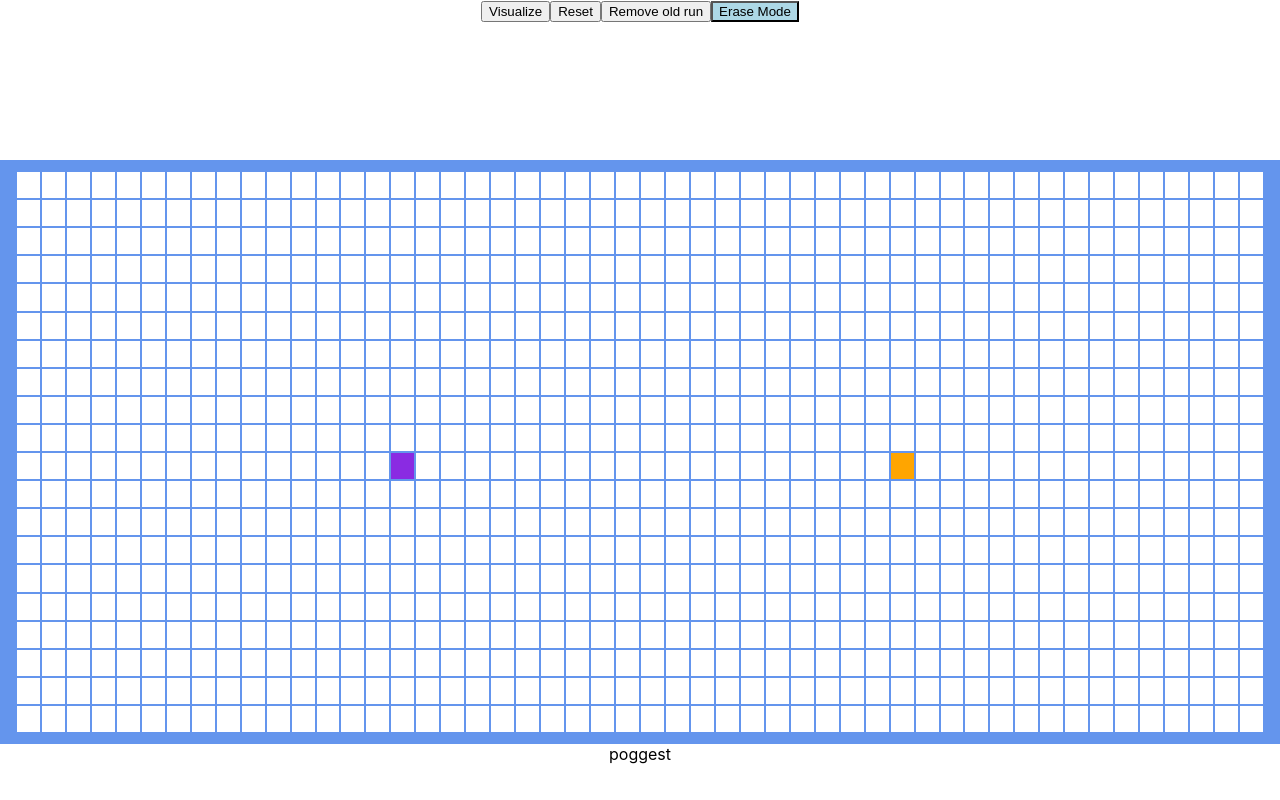
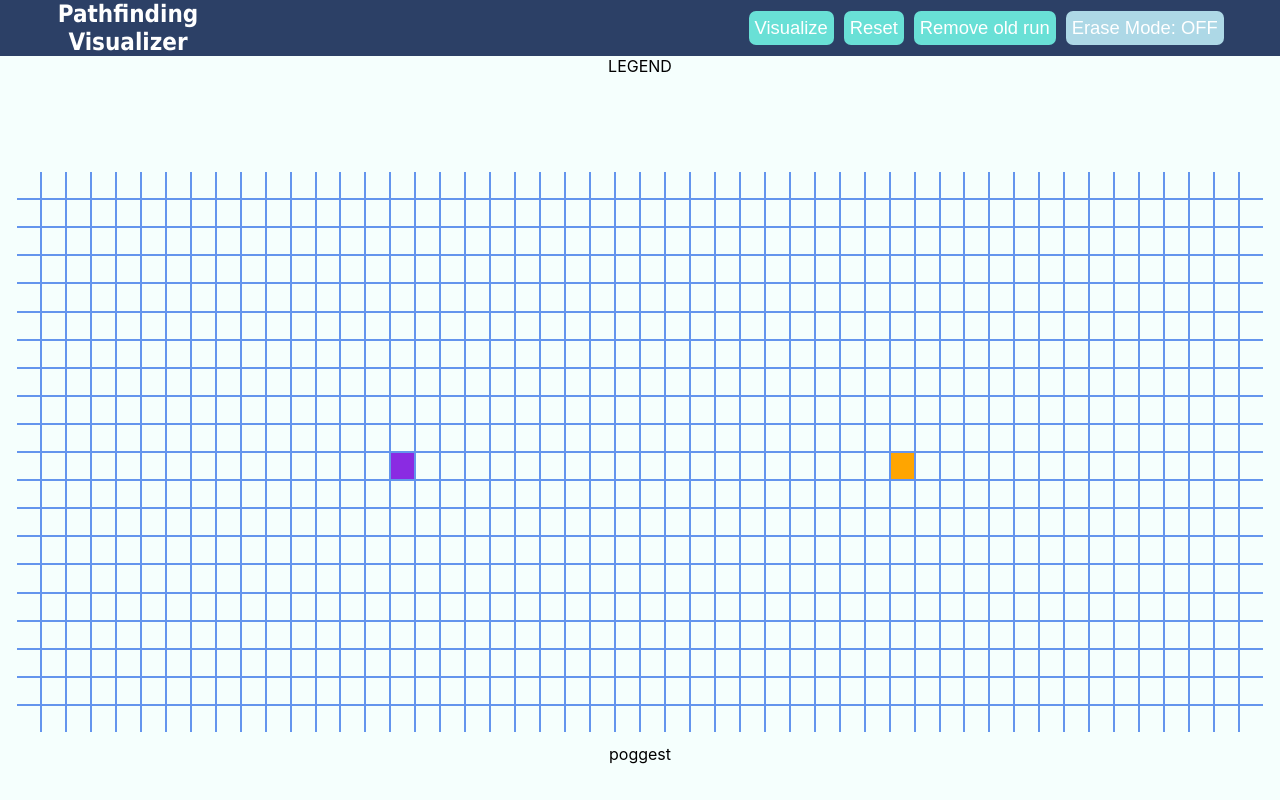
Before and after one commit to TeodorSocea/Pathfinding-Visualizer, a React (Create React App) app in the folder pathfinding-visualizer/: page / in a window 1280 px wide. Built offline with nearby package versions, Linux system fonts and the light colour scheme.

Commit message:
styled menu

```diff
--- a/pathfinding-visualizer/src/Pathfinding Visualizer/Node/Node.css
+++ b/pathfinding-visualizer/src/Pathfinding Visualizer/Node/Node.css
@@ -1,5 +1,5 @@
 .node {
-  background-color: white;
+  background-color: rgb(245, 255, 253);
 }
 .node:hover {
   background-color: black;
--- a/pathfinding-visualizer/src/Pathfinding Visualizer/Pathfinding Visualizer.jsx
+++ b/pathfinding-visualizer/src/Pathfinding Visualizer/Pathfinding Visualizer.jsx
@@ -149,8 +149,7 @@ export default class PathfindingVisuzlizer extends Component {
         ).className = toggleClassName(newStart, "node-start");
         [START_NODE_ROW, row] = [row, START_NODE_ROW];
         [START_NODE_COL, col] = [col, START_NODE_COL];
-        if(!!this.state.redoDijkstra)
-          this.redoDijkstra();
+        if (!!this.state.redoDijkstra) this.redoDijkstra();
       }
     } else if (row == FINISH_NODE_ROW && col == FINISH_NODE_COL) {
       this.state.movingFinish = this.state.walling ? false : true;
@@ -173,8 +172,7 @@ export default class PathfindingVisuzlizer extends Component {
         ).className = toggleClassName(newStart, "node-finish");
         [FINISH_NODE_ROW, row] = [row, FINISH_NODE_ROW];
         [FINISH_NODE_COL, col] = [col, FINISH_NODE_COL];
-        if(!!this.state.redoDijkstra)
-          this.redoDijkstra();
+        if (!!this.state.redoDijkstra) this.redoDijkstra();
       }
     } else {
       this.state.grid[row][col].isWall = this.state.eraseMode ? false : true;
@@ -230,7 +228,7 @@ export default class PathfindingVisuzlizer extends Component {
   }
 
   visualizeDijkstra() {
-    this.state.redoDijkstra=true;
+    this.state.redoDijkstra = true;
     this.removeOldRun();
     const { grid } = this.state;
     const startNode = grid[START_NODE_ROW][START_NODE_COL];
@@ -301,16 +299,31 @@ export default class PathfindingVisuzlizer extends Component {
     return (
       <div className="wrapper" draggable="false">
         <header>
-          <button onClick={() => this.visualizeDijkstra()}>Visualize</button>
+          <div className="header-wrapper">
+            <div className="title"><p>Pathfinding Visualizer</p></div>
+            <div className="buttons">
+              <button onClick={() => this.visualizeDijkstra()}>
+                Visualize
+              </button>
               <button onClick={() => this.resetState()}>Reset</button>
-          <button onClick={() => {this.removeOldRun(); this.state.redoDijkstra=false}}>Remove old run</button>
+              <button
+                onClick={() => {
+                  this.removeOldRun();
+                  this.state.redoDijkstra = false;
+                }}
+              >
+                Remove old run
+              </button>
               <button
                 id="eraser"
                 className="button-erase"
                 onClick={() => this.toggleEraseMode()}
               >
-            Erase Mode
+                Erase Mode: {this.state.eraseMode ? 'ON' : 'OFF'}
               </button>
+            </div>
+          </div>
+          <div className="legend">LEGEND</div>
         </header>
         <section className="main-body" draggable="fase">
           <div className="main-grid" dragable="false">
--- a/pathfinding-visualizer/src/Pathfinding Visualizer/pathfinding Visualizer.css
+++ b/pathfinding-visualizer/src/Pathfinding Visualizer/pathfinding Visualizer.css
@@ -19,7 +19,7 @@
     ". . . "
     ". maingrid ."
     ". . .";
-  background-color: cornflowerblue;
+  background-color: rgb(245, 255, 253);
   -moz-user-select: none; /* These user-select properties are inheritable, used to prevent text selection */
   -webkit-user-select: none;
   -ms-user-select: none; /* From IE10 only */
@@ -42,12 +42,72 @@
 
   -webkit-user-drag: none; /* Prevents dragging of images/divs etc */
 }
-footer{
-  background-color: white;
+footer {
+  background-color: rgb(245, 255, 253);
 }
-.button-erase{
+header {
+  background-color: rgb(245, 255, 253);
+  display: grid;
+  grid-template-rows: 35% 65%;
+}
+.header-wrapper {
+  display: grid;
+  background-color: rgb(44, 64, 102);
+  grid-template-columns: 20% 80%;
+  grid-template-rows: 100%;
+  color: white;
+  grid-template-areas: "ttl btts";
+}
+.title {
+  grid-area: ttl;
+  font-family: Tahoma, Geneva, sans-serif;
+  font-size: 3vh;
+  letter-spacing: 0px;
+  word-spacing: 5.6px;
+  color: #ffffff;
+  font-weight: 700;
+  text-decoration: none;
+  font-style: normal;
+  font-variant: normal;
+  text-transform: capitalize;
+  margin-top: auto;
+  margin-bottom: auto;
+}
+.title p{
+  margin-top: auto;
+  margin-bottom: auto;
+}
+.buttons {
+  margin-left: auto;
+  margin-right: 5%;
+  grid-area: btts;
+  margin-top: auto;
+  margin-bottom: auto;
+}
+.legend {
+}
+button {
+  height: 4.2vh;
+  border: none;
+  cursor: pointer;
+  margin-top: auto;
+  margin-bottom: auto;
+  margin-left: 5px;
+  margin-right: 5px;
+  border-radius: 7px;
+  background-color: rgb(105, 224, 214);
+  color: white;
+  font-size: 2.3vh;
+}
+button:hover {
+  background-color: rgb(74, 212, 81);
+}
+button:active {
+  background-color: cadetblue;
+}
+.button-erase {
   background-color: lightblue;
 }
-.button-erase-on{
-  background-color: red;
+.button-erase-on {
+  background-color: purple;
 }
```
Lines whose indentation alone changed are shown as unchanged.
